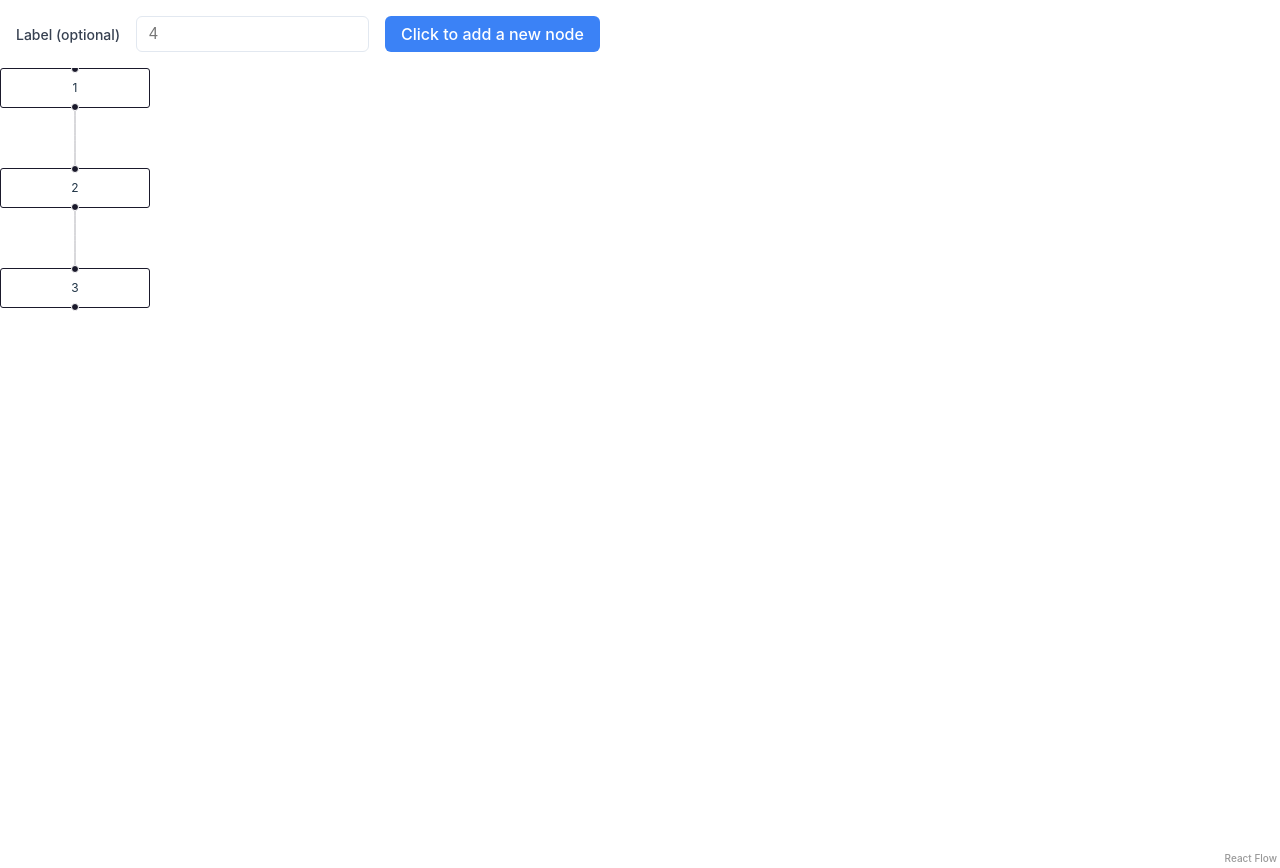
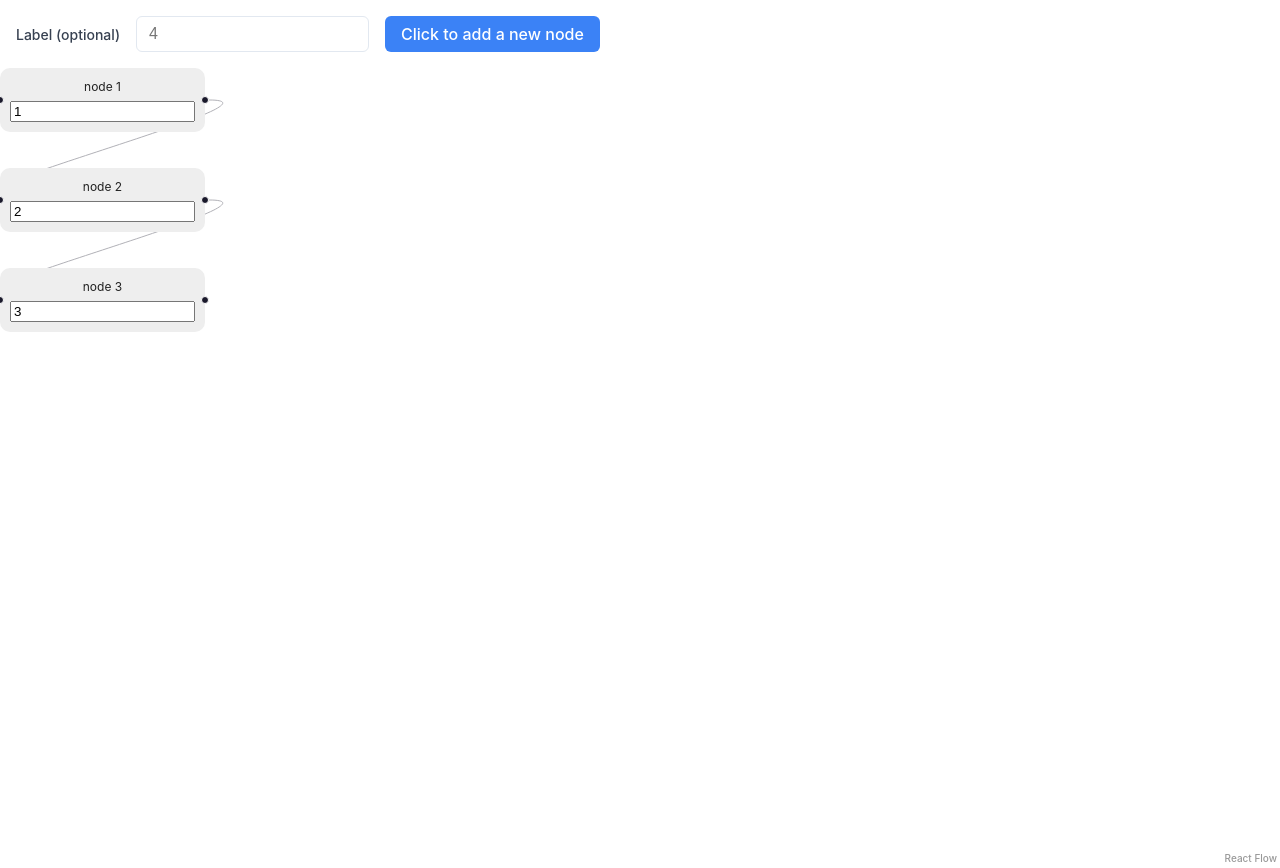
Before and after one commit to mechanicMo/work-order-workflow, a React (Vite) app: page / in a window 1280 px wide. Shown: the top 868 px of the page. Built offline with nearby package versions, Linux system fonts and the light colour scheme.

Commit message:
add TextNode for user defined labels

```diff
--- a/src/App.tsx
+++ b/src/App.tsx
@@ -5,6 +5,7 @@ import {
   useEdgesState,
   useNodesState,
   type OnConnect,
+  Node,
 } from "@xyflow/react";
 
 import { Chart } from "./components/Chart";
@@ -13,31 +14,25 @@ import { AddNodeForm } from "./components/AddNodeForm/AddNodeForm";
 import "./App.css";
 import "@xyflow/react/dist/style.css";
 
-export type NodeType = {
-  id: string;
-  position: {
-    x: number;
-    y: number;
-  };
-  data: {
-    label: string;
-  };
-};
-const initialNodes: NodeType[] = [
+export type TextNode = Node<{ text: string }, "text">;
+const initialNodes: TextNode[] = [
   {
     id: "1",
     position: { x: 0, y: 0 },
-    data: { label: "1" },
+    type: "text",
+    data: { text: "1" },
   },
   {
     id: "2",
     position: { x: 0, y: 100 },
-    data: { label: "2" },
+    type: "text",
+    data: { text: "2" },
   },
   {
     id: "3",
     position: { x: 0, y: 200 },
-    data: { label: "3" },
+    type: "text",
+    data: { text: "3" },
   },
 ];
 
@@ -74,13 +69,14 @@ const getNextId = () => {
   return `${nodeId}`;
 };
 
-const createNewNode = () => {
+const createNewNode = (): TextNode => {
   const id = getNextId();
 
   return {
     id,
     position: { x: 0, y: 0 },
-    data: { label: id },
+    type: "text",
+    data: { text: id },
   };
 };
 
--- a/src/components/Chart/Chart.tsx
+++ b/src/components/Chart/Chart.tsx
@@ -4,11 +4,16 @@ import {
   type OnNodesChange,
   type OnEdgesChange,
 } from "@xyflow/react";
-import type { EdgeType, NodeType } from "../../App";
+import type { EdgeType, TextNode as TextNodeType } from "../../App";
+import { TextNode } from "../TextNode";
+
+const nodeTypes = {
+  text: TextNode,
+};
 
 interface Props {
-  nodes: NodeType[];
-  onNodesChange: OnNodesChange<NodeType>;
+  nodes: TextNodeType[];
+  onNodesChange: OnNodesChange<TextNodeType>;
   edges: EdgeType[];
   onEdgesChange: OnEdgesChange<EdgeType>;
   onConnect: OnConnect;
@@ -34,6 +39,7 @@ export const Chart: React.FC<Props> = ({
         onNodesChange={onNodesChange}
         onEdgesChange={onEdgesChange}
         onConnect={onConnect}
+        nodeTypes={nodeTypes}
       />
     </div>
   );
--- a/src/components/TextNode.tsx
+++ b/src/components/TextNode.tsx
@@ -29,6 +29,8 @@ export const TextNode = memo(
             style={{ display: "block" }}
           />
         </div>
+
+        <Handle type="target" position={Position.Left} />
         <Handle type="source" position={Position.Right} />
       </div>
     );
```
